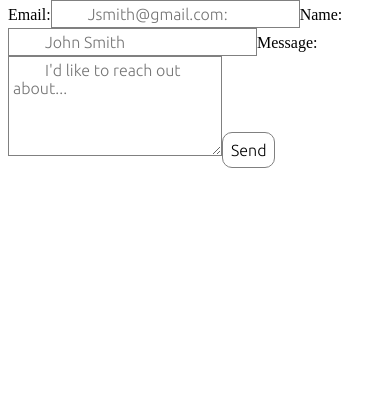
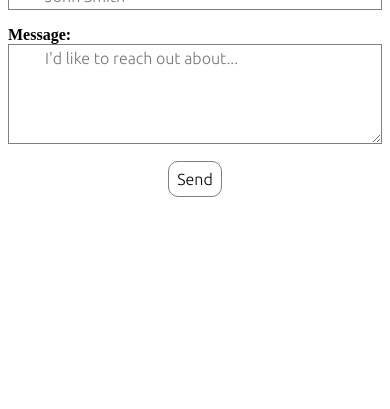
Before and after one commit to cptaylor38/portfoliosimple, a Gatsby site in the folder portfolio/: page /Contact in a window 390 px wide. Shown: the part 535-944 px from the top of the page. After the commit the page ends 902 px from the top, so only its background shows below. Built offline with nearby package versions, Linux system fonts and the light colour scheme; Gatsby itself is replaced by a stand-in of ours.

Commit message:
corrected styling on form, added aria-label for control warning

```diff
--- a/portfolio/src/Components/Bio.js
+++ b/portfolio/src/Components/Bio.js
@@ -14,7 +14,7 @@ const Bio = ({setShowBio}) => {
             <div id='bioExtendedContainer'>
                 <header>
                     <h2>A little about me...</h2>
-                    <button id='bioCloseBtn' onClick={()=> setShowBio(false)}><AiFillCloseCircle /></button>
+                    <button id='bioCloseBtn' aria-label="Show Bio" onClick={()=> setShowBio(false)}><AiFillCloseCircle /></button>
                 </header>
                 <section id='bioSection'>
                     <p>Hello, my name is Corbin. I'm currently a freelance developer located in Lexingtion, North Carolina.</p>
--- a/portfolio/src/Components/Nav.js
+++ b/portfolio/src/Components/Nav.js
@@ -9,10 +9,6 @@ const Nav = ({scrollHandler}) => {
 
    useEffect(()=> {
        TweenMax.to([navElement.current], 0.3, {opacity: 1})
-
-       return () => {
-           TweenMax.to([navElement.current], 0.3, {opacity: 0})
-       }
    }, [])
 
    return (
--- a/portfolio/src/pages/Contact.js
+++ b/portfolio/src/pages/Contact.js
@@ -10,8 +10,7 @@ const Contact = ()=> {
                 <h3>Interested in chatting? Contact me via the form, download my resume with the button below, shoot me an email, or reach me on LinkedIn or Github.</h3>
                 <ExternalLinks />
             </header>
-            <div id='contactFormContainer'>
-            <form name="contact" method="post" data-netlify="true" data-netlify-honeypot="bot-field" action="">
+            <form name="contact" id='contactForm' method="post" data-netlify="true" data-netlify-honeypot="bot-field" action="">
                 <label htmlFor='email'>Email:</label>
                 <input className='contactInput' type="email" name="email" placeholder='Jsmith@gmail.com:' />
                 <label htmlFor='name'>Name:</label>
@@ -21,7 +20,6 @@ const Contact = ()=> {
                 <input type="hidden" name="form-name" value="contact" />
                 <button id='contactButton'>Send</button>
             </form>
-            </div>
         </div>
     )
 }
--- a/portfolio/src/style/Contact.css
+++ b/portfolio/src/style/Contact.css
@@ -13,7 +13,7 @@
   width: 60%;
 }
 
-#contactFormContainer {
+#contactForm {
   display: flex;
   flex-direction: column;
   width: 60%;
@@ -28,12 +28,12 @@
   border: 1px solid grey;
 }
 
-#contactFormContainer > label {
+#contactForm > label {
   margin-top: 2rem;
   font-weight: bold;
 }
 
-#contactFormContainer > textarea {
+#contactForm > textarea {
   font-size: 1.2rem;
   font-family: "Ubuntu", sans-serif;
 }
@@ -57,7 +57,7 @@
 
 @media (max-width: 800px) {
   #contact {
-    padding-top: 10vh;
+    padding-top: 5vh;
     font-size: 1rem;
   }
   #contactHeader {
@@ -66,11 +66,11 @@
   #contactHeader > h3 {
     padding: 1rem;
   }
-  #contactFormContainer {
+  #contactForm {
     width: 100%;
   }
 
-  #contactFormContainer > label {
+  #contactForm > label {
     margin-top: 1rem;
   }
 
@@ -78,7 +78,7 @@
     padding: 0.25rem;
     border-radius: 0;
   }
-  #contactFormContainer > textarea {
+  #contactForm > textarea {
     font-size: 1rem;
   }
   #contactButton {
```
